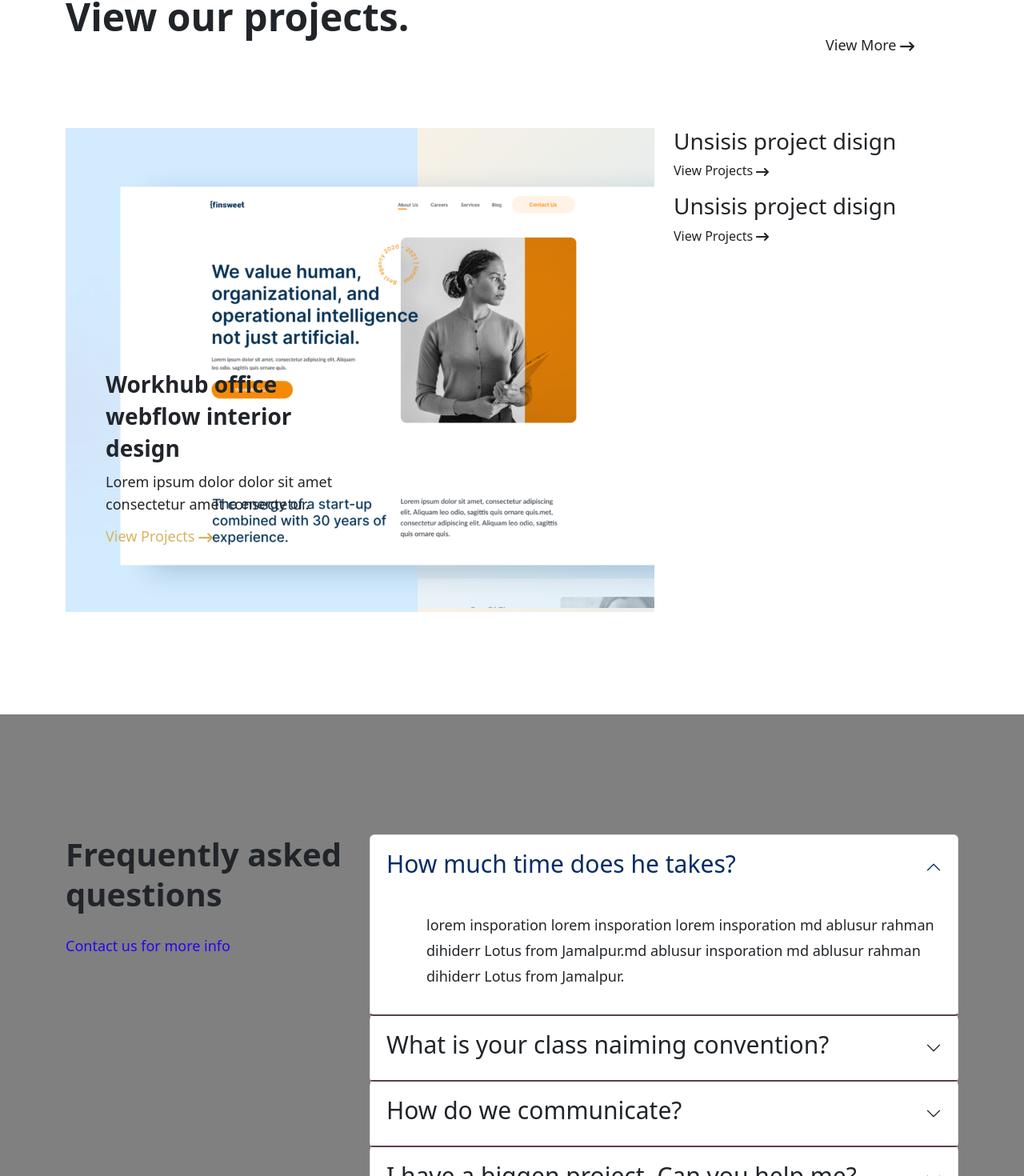
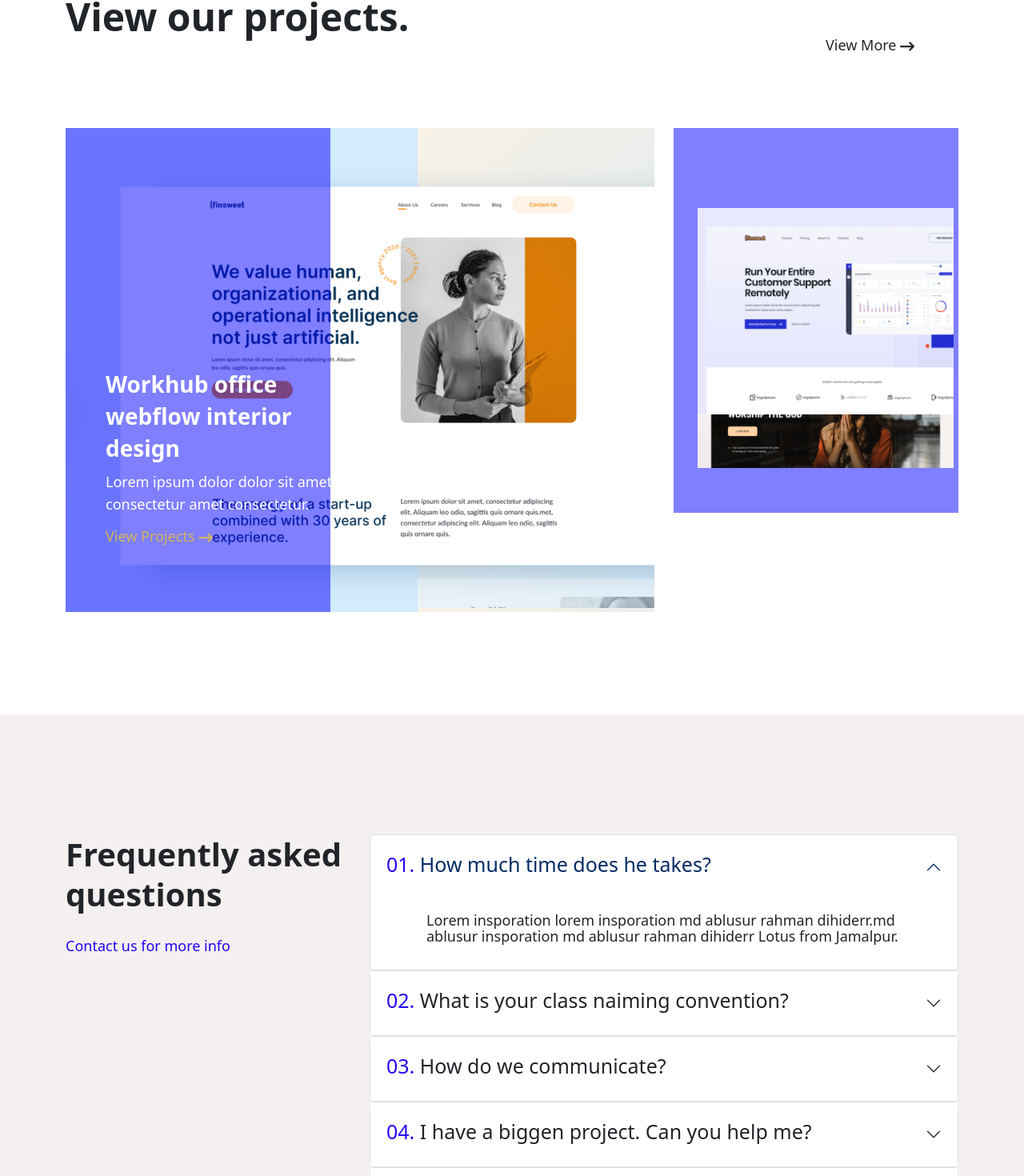
Before and after one commit to ablusur/r-building, a React (Vite) app: page / in a window 1280 px wide. Shown: the part 1658-3128 px from the top of the page at 80% size. Built offline with nearby package versions, Linux system fonts and the light colour scheme.

Commit message:
faq chnge

```diff
--- a/src/components/faq/Faqs.jsx
+++ b/src/components/faq/Faqs.jsx
@@ -6,31 +6,31 @@ const Faqs = () => {
   let accordion = [
     {
       evenky:'0',
-      nembetr:'01',
+      number:'01. ',
       accordinghead:'How much time does he takes?',
-      accordingbody:'lorem insporation lorem insporation lorem insporation md ablusur rahman dihiderr Lotus from Jamalpur.md ablusur insporation md ablusur rahman dihiderr Lotus from Jamalpur.'
+      accordingbody:'Lorem insporation lorem  insporation md ablusur rahman dihiderr.md ablusur insporation md ablusur rahman dihiderr Lotus from Jamalpur.'
     },
     {
       evenky:'1',
-      nembetr:'02',
+      number:'02. ',
       accordinghead:'What is your class naiming convention?',
-      accordingbody:'lorem insporation lorem insporation md ablusur rahman dihiderr Lotus from Jamalpur.'
+      accordingbody:'Lorem insporation lorem insporation insporation lorem lloud md ablusur rahman dihiderr Lotus from Jamalpur.'
     },
     {
       evenky:'2',
-      nembetr:'03',
+      number:'03. ',
       accordinghead:'How do we communicate?',
       accordingbody:'lorem insporation lorem insporation md ablusur rahman dihiderr Lotus from Jamalpur.md ablusur rahman dihider'
     },
     {
       evenky:'3',
-      nembetr:'04',
+      number:'04. ',
       accordinghead:'I have a biggen project. Can you help me?',
       accordingbody:'lorem insporation md ablusur rahman dihiderr lorem insporation Lotus from Jamalpur.'
     },
     {
       evenky:'4',
-      nembetr:'05',
+      number:'05. ',
       accordinghead:'What is your class naiming convention today?',
       accordingbody:'lorem insporation md ablusur rahman dihiderr Lotus from Jamalpur. lorem insporation'
     },
@@ -52,7 +52,7 @@ const Faqs = () => {
               <Accordion defaultActiveKey={['0']} alwaysOpen>
                 {accordion.map((props,index)=>(
                   <Accordion.Item eventKey={props.evenky} key={index}>
-                    <Accordion.Header><h4><span>{props.number}</span>{props.accordinghead}</h4></Accordion.Header>
+                    <Accordion.Header><h4><span className="white">{props.number}</span>{props.accordinghead}</h4></Accordion.Header>
                     <Accordion.Body><p>{props.accordingbody}</p></Accordion.Body>
                   </Accordion.Item>
                 ))}
--- a/src/components/faq/faq.css
+++ b/src/components/faq/faq.css
@@ -4,7 +4,7 @@
 }
 #faq {
   padding: 150px 0;
-  background-color: #808080;
+  background-color: hsl(0, 20%, 95%);
 }
 .faq_left {
 }
@@ -30,19 +30,22 @@
   box-shadow: none;
 }
 .faq_right .accordion-item {
-  border-bottom: 2px solid rgb(90, 65, 65);
+  border-bottom: 2px solid rgb(228, 223, 223);
   border-radius: 5px;
 }
 .faq_right h4 {
-  font-size: 30px;
+  font-size: 25px;
   font-weight: 500;
   line-height: 40px;
   text-align: left;
 }
 .faq_right p {
   font-size: 18px;
-  font-weight: 500;
-  line-height: 32px;
+  font-weight: 400;
+  line-height: 20px;
   text-align: left;
   padding-left: 50px;
 }
+.white {
+  color: #2405f2;
+}
--- a/src/components/projects/Projects.jsx
+++ b/src/components/projects/Projects.jsx
@@ -40,7 +40,7 @@ const Projects = () => {
                         <p>View Projects <FaArrowRightLong/></p>
                     </div>
                 </div>
-                <div className="project_right_top">
+                <div className="project_right_bottom">
                     <div className="project_content">
                         <h3>Unsisis project disign</h3>
                         <p>View Projects <FaArrowRightLong/></p>
--- a/src/components/projects/projects.css
+++ b/src/components/projects/projects.css
@@ -21,8 +21,8 @@
   padding: 300px 6px 76px 50px;
   width: 100%;
   position: relative;
-  /* z-index: 1; */
-  /* color: white; */
+  z-index: 1;
+  color: white;
 }
 .project_left h3 {
   font-size: 28px;
@@ -44,3 +44,95 @@
   color: rgb(211, 180, 95);
   cursor: pointer;
 }
+.project_left::after {
+  position: absolute;
+  content: "";
+  top: 0;
+  left: 0;
+  background: blue;
+  z-index: -1;
+  width: 45%;
+  height: 100%;
+  opacity: 0.5;
+  transition: 0.5s;
+}
+
+.project_left:hover::after {
+  width: 100%;
+  transition: 0.5s;
+}
+.project_right {
+  padding: 100px 6px 40px 30px;
+  width: 100%;
+  position: relative;
+  z-index: 1;
+  color: #fff;
+}
+.project_right h3 {
+  font-size: 28px;
+  font-weight: 600;
+  line-height: 40px;
+  text-align: left;
+}
+.project_right p {
+  font-size: 18px;
+  font-weight: 400;
+  line-height: 28px;
+  text-align: left;
+}
+.project_right h6 {
+  font-size: 18px;
+  font-weight: 400;
+  line-height: 20px;
+  text-align: left;
+  color: rgb(211, 180, 95);
+  cursor: pointer;
+}
+.project_right::after {
+  position: absolute;
+  content: "";
+  top: 0%;
+  right: 0%;
+  background: blue;
+  z-index: -1;
+  width: 100%;
+  height: 100%;
+  opacity: 0.5;
+  transition: 0.5s;
+  color: #fff;
+}
+
+.project_right .project_right_top {
+  background: url(../../assets/project_right_top.png) no-repeat center/cover;
+  top: 0%;
+  right: 10%;
+}
+.project_right_top .project_content {
+  padding: 130px 0 45px 0;
+  max-width: 413px;
+  margin: 0 auto;
+  position: relative;
+}
+.project_right .project_content {
+  opacity: 0;
+  transition: 0.5s;
+}
+.project_right .project_content h3 {
+  font-size: 24px;
+  font-weight: 600;
+  line-height: 28px;
+  text-align: right;
+  padding-top: 10px;
+  color: #fff;
+}
+.project_right .project_content p {
+  font-size: 18px;
+  font-weight: 400;
+  line-height: 20px;
+  text-align: left;
+  color: rgb(211, 180, 95);
+  cursor: pointer;
+}
+.project_right .project_right_bottom {
+  background: url(../../assets/project_right.png) no-repeat center/cover;
+}
```
Also changed, not shown: src/assets/project_right_top.png (added).
